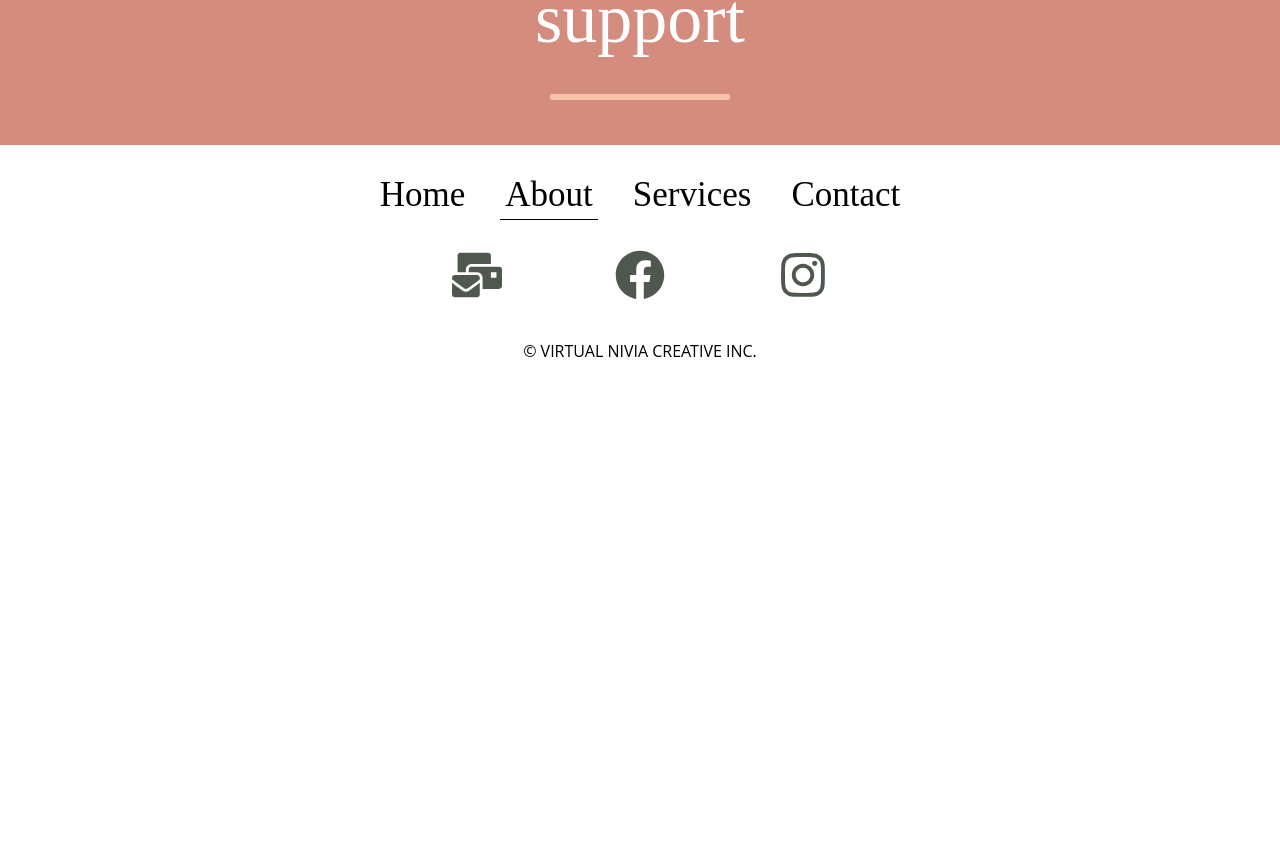
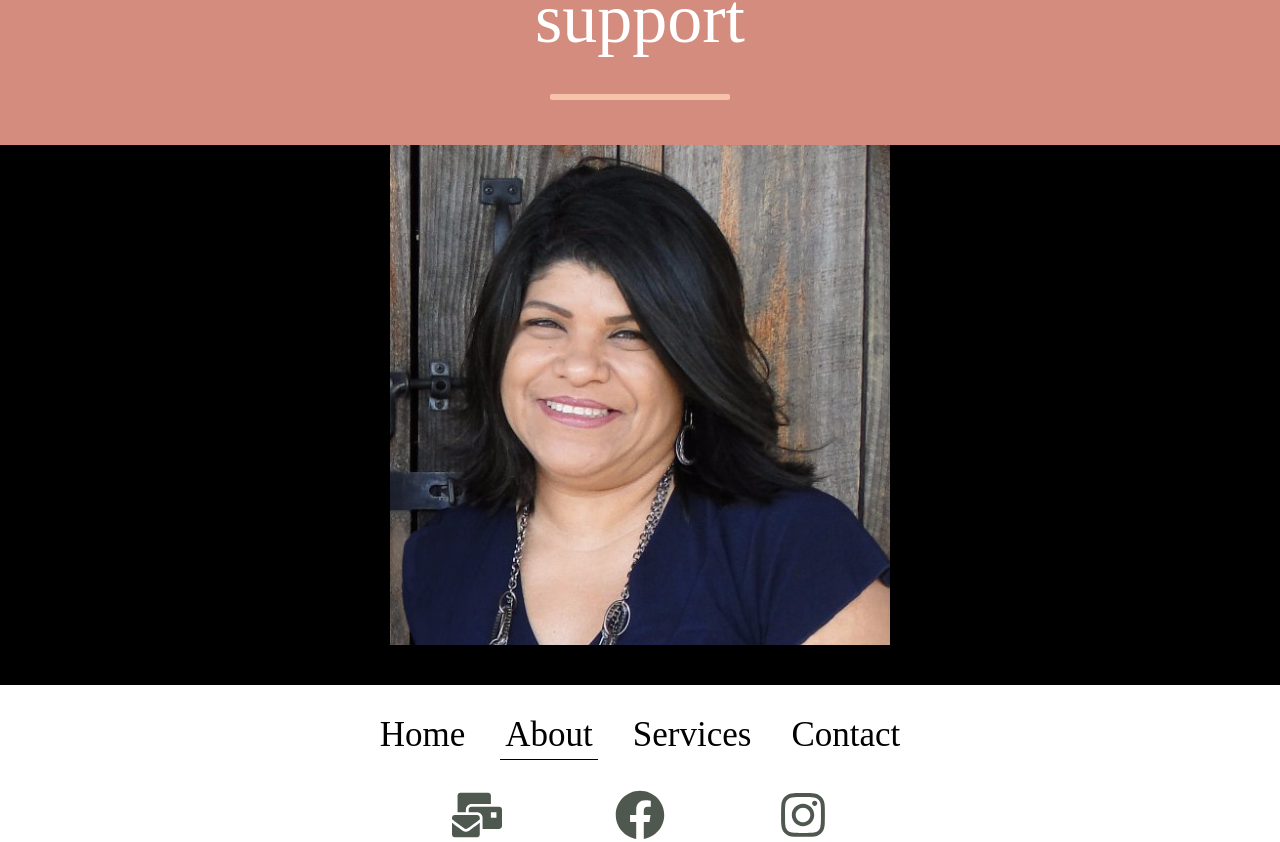
Before and after one commit to jesusjmiranda/virtualAssistantSite, a React (Create React App) app: page /about in a window 1280 px wide. Shown: the part 657-1499 px from the top of the page. Before the commit the page ends 1059 px from the top, so only its background shows below. Built offline with nearby package versions, Linux system fonts and the light colour scheme; no server answers.

Commit message:
Edit and add headshot to about page

```diff
--- a/src/pages/About.js
+++ b/src/pages/About.js
@@ -1,5 +1,8 @@
 import ContentBanner from "../components/UI/ContentBanner/ContentBanner";
 import Spacer from "../components/UI/Spacer/Spacer";
+import aboutHeadshot from "../SiteImages/aboutHeadshot.png"
+import IconComponent from "../components/IconComponent/IconComponent";
+
 import "./About.css";
 
 const About = () => {
@@ -15,6 +18,8 @@ const About = () => {
         <Spacer color={"#F6C3A8"} width={180} marginTop={30} />
 
       </ContentBanner>
+
+      <IconComponent imageSource={aboutHeadshot} />
     </div>
   );
 };
```
Also changed, not shown: src/SiteImages/aboutHeadshot.png (added).
